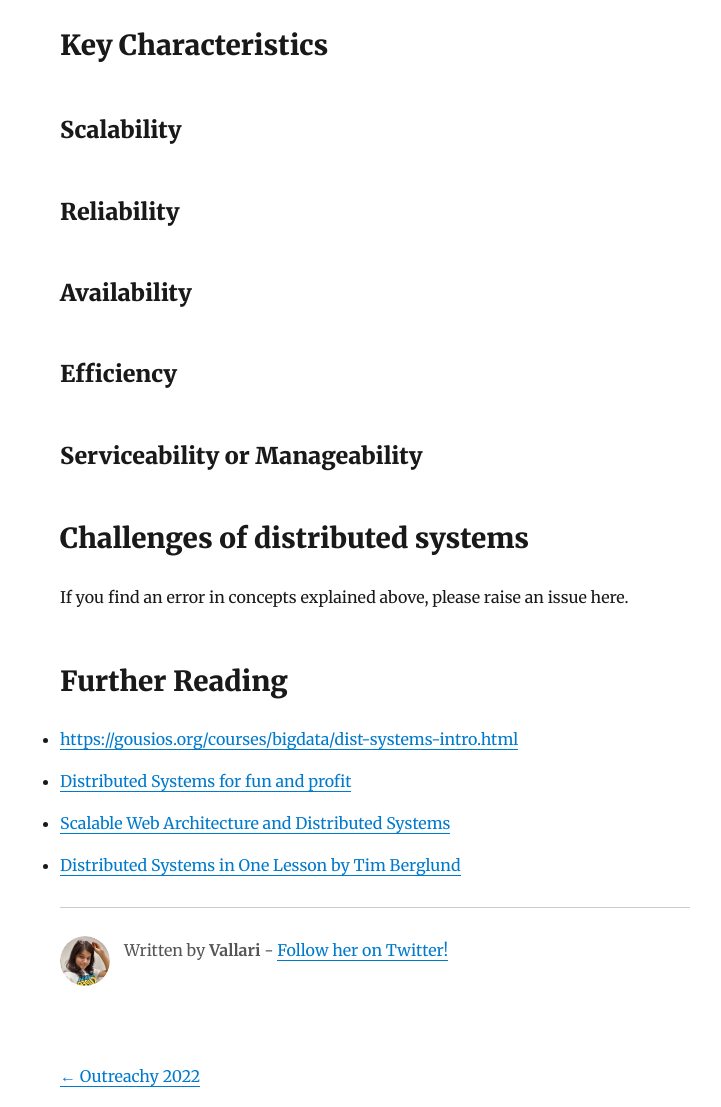
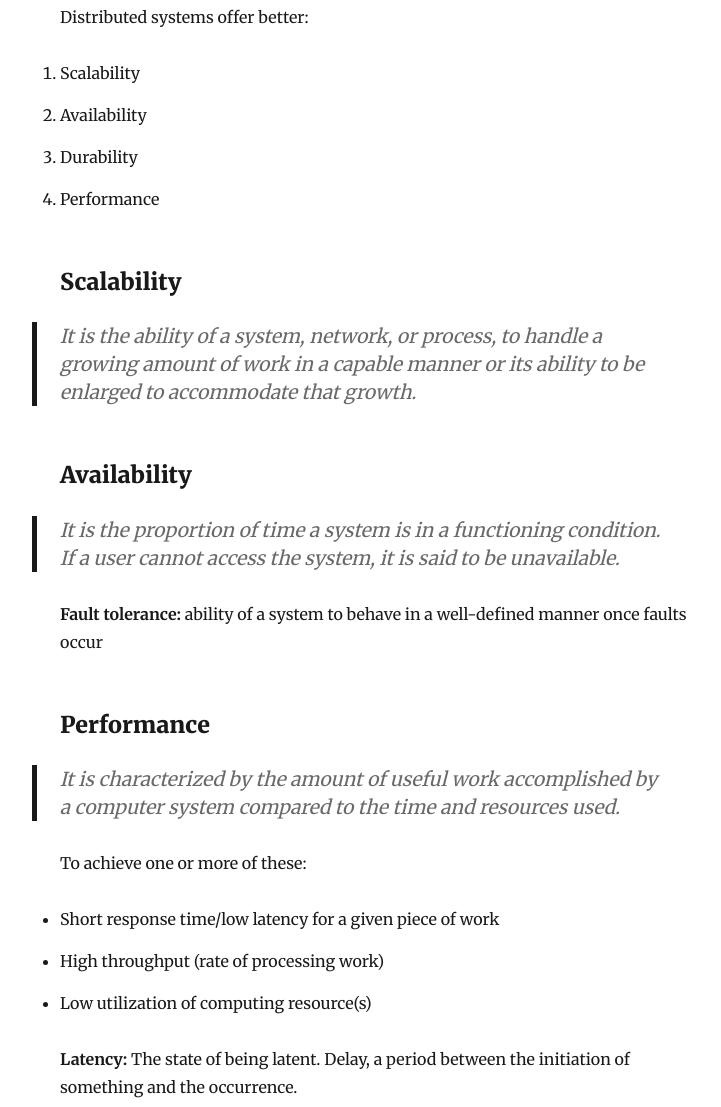
Before and after one commit to VallariAg/Blog, a Gatsby site: page /distributed-systems/ in a window 1280 px wide. Shown: the part 1966-3073 px from the top of the page, without its empty margins (265-986 px from the left). Built offline with nearby package versions, Linux system fonts and the light colour scheme; Gatsby itself is replaced by a stand-in of ours; some packages are replaced by stand-ins of ours.

Commit message:
distSys: add basic struct

```diff
--- a/content/blog/distributed-systems/index.md
+++ b/content/blog/distributed-systems/index.md
@@ -28,7 +28,7 @@ Example: In a centralized system, database is stored in a single system. So when
 
 The distributed system breaks down a task into pieces and each pieces of the task is taken by available nodes to process. Once a node is done with it's own sub-task, it can work on another piece of the task. All the nodes report their finished job which is combined and sent back to the user. When a system has thousands of nodes, a task - which could've taken days to complete by a centralized system - executes in few minutes.
 
-Distributed systems have one of the four different basic architecture models:
+Some basic architecture models of distributed systems:
 
 1. **Client-server** -  Clients contact the server for data, then format it and display it to the end-user. The end-user can also make a change from the client-side and commit it back to the server to make it permanent.
 
@@ -42,16 +42,39 @@ Distributed systems have one of the four different basic architecture models:
 
 ## Why build a distributed system?
 
-## Key Characteristics
+Distributed systems offer better:
+1. Scalability
+2. Availability
+3. Durability
+4. Performance
+
+<!-- ## Key Characteristics  -->
 
 ### Scalability
-### Reliability
+
+> It is the ability of a system, network, or process, to handle a growing amount of work in a capable manner or its ability to be enlarged to accommodate that growth.
+
 ### Availability
-### Efficiency
-### Serviceability or Manageability
+
+> It is the proportion of time a system is in a functioning condition. If a user cannot access the system, it is said to be unavailable.
 
 
-## Challenges of distributed systems
+**Fault tolerance:** ability of a system to behave in a well-defined manner once faults occur
+
+### Performance
+
+> It is characterized by the amount of useful work accomplished by a computer system compared to the time and resources used.
+
+To achieve one or more of these:
+- Short response time/low latency for a given piece of work
+- High throughput (rate of processing work)
+- Low utilization of computing resource(s)
+
+**Latency:** The state of being latent. Delay, a period between the initiation of something and the occurrence.
+<!-- ### Serviceability or Manageability -->
+
+
+<!-- ## Challenges of distributed systems -->
 
 
 <!--
```
